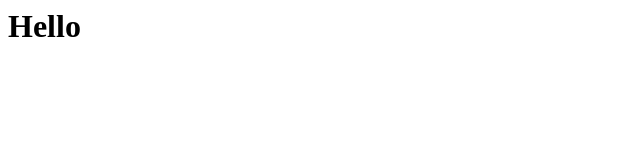
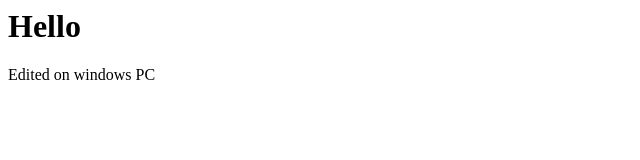
Before and after one commit to alexiepaster/SchedulEase, a plain HTML site: page index.html in a window 1280 px wide. Shown: the whole page, without its empty margins (0-640 px from the left). Drawn offline with Linux system fonts and the light colour scheme.

Commit message:
Add a line from my PC

```diff
--- a/index.html
+++ b/index.html
@@ -1 +1,2 @@
 <h1> Hello </h1>
+<p> Edited on windows PC <p>
```
